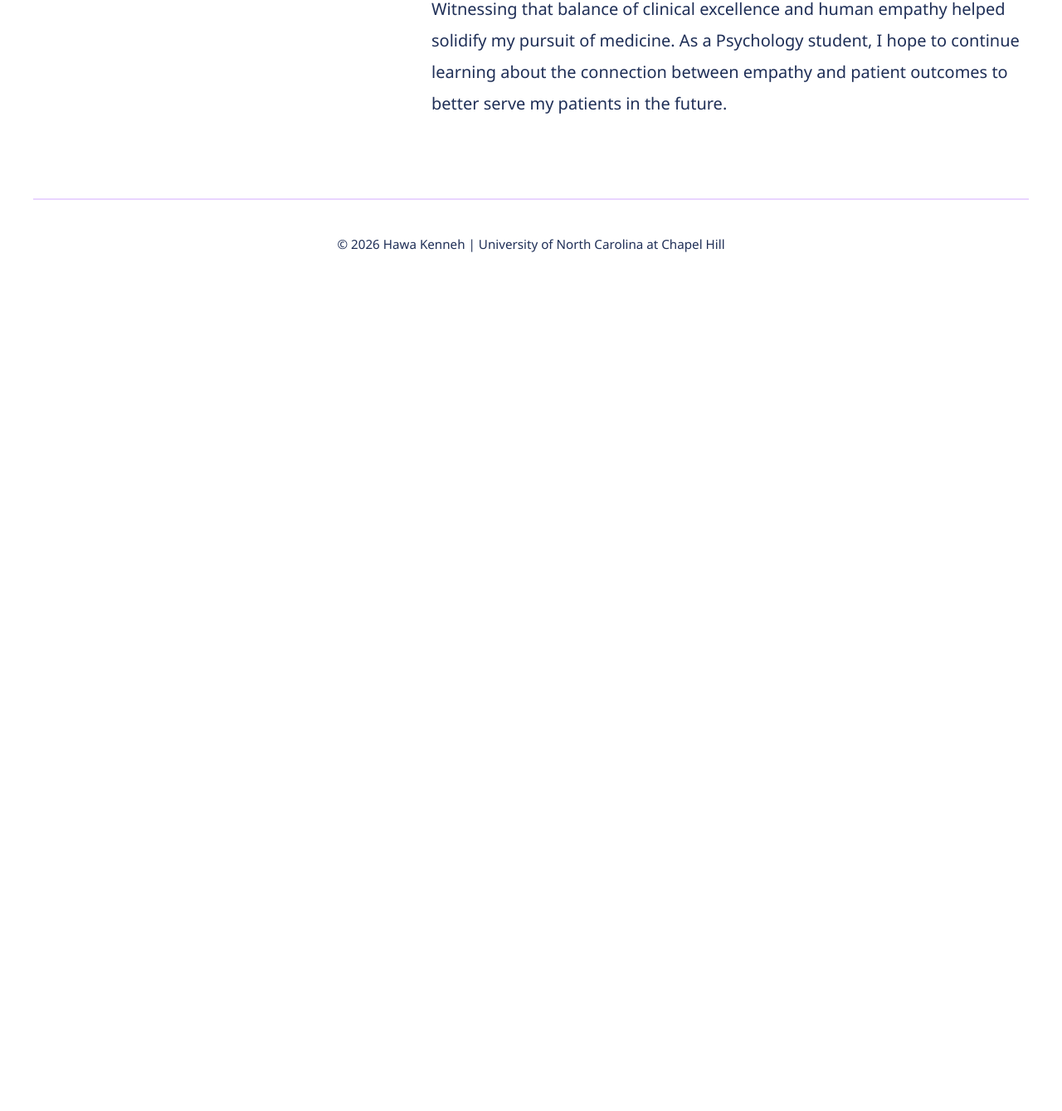
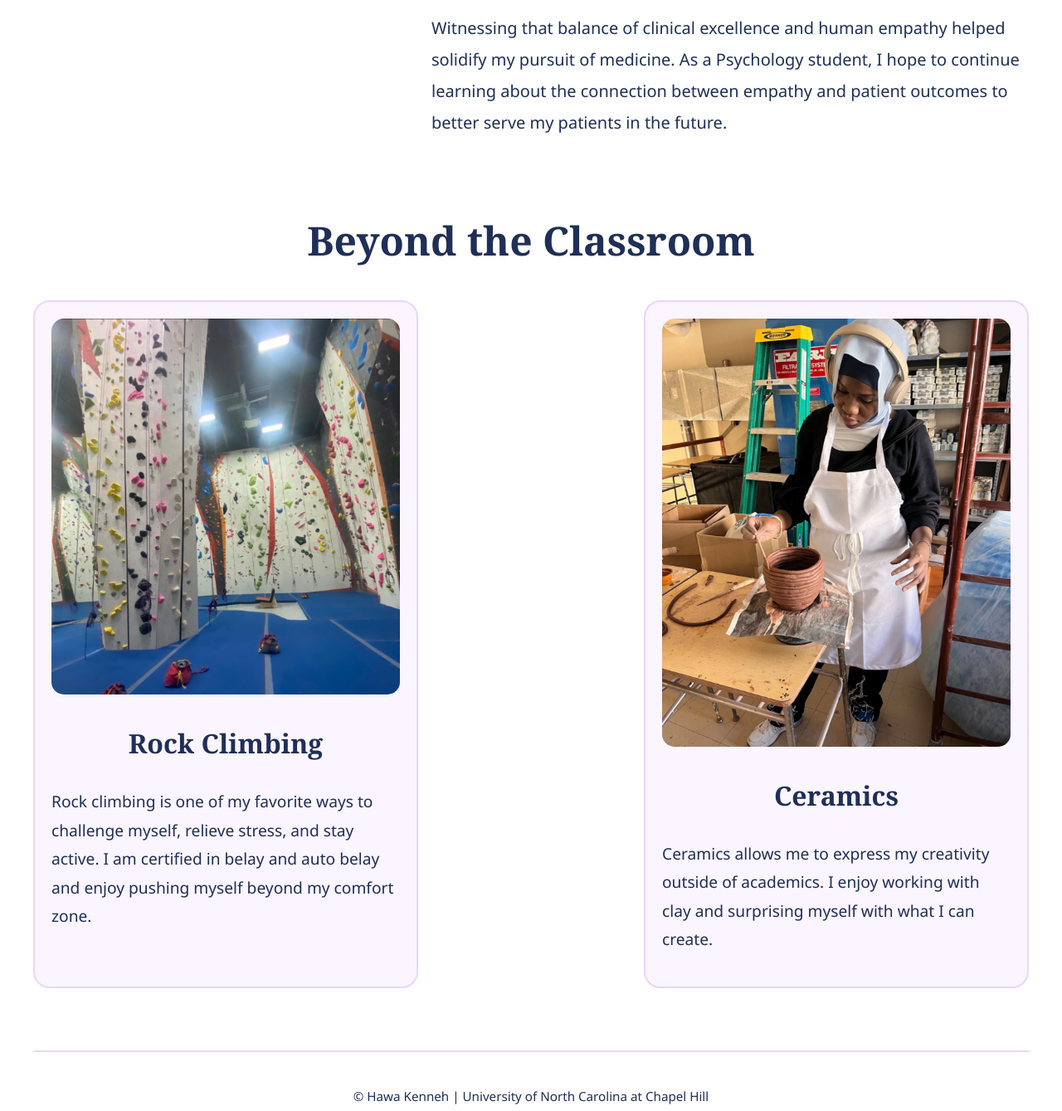
Before and after one commit to hawa7646/hawa7646.github.io, a plain HTML site: page aboutme.html in a window 1280 px wide. Shown: the part 1382-2721 px from the top of the page at 83% size. Before the commit the page ends 1725 px from the top, so only its background shows below. Drawn offline with Linux system fonts and the light colour scheme.

Commit message:
Moved Beyond the Classroom section

```diff
--- a/aboutme.html
+++ b/aboutme.html
@@ -99,8 +99,47 @@
     </div>
 
 </div>
+
+<h2 class="hobbies-title">Beyond the Classroom</h2>
+
+<div class="hobbies">
+
+    <div class="hobby-card">
+
+        <img src="Images/Rock_Climbing.jpeg"
+             alt="Rock Climbing"
+             class="interest-pic">
+
+        <h3>Rock Climbing</h3>
+
+        <p>
+            Rock climbing is one of my favorite ways to challenge myself,
+            relieve stress, and stay active. I am certified in belay and
+            auto belay and enjoy pushing myself beyond my comfort zone.
+        </p>
+
+    </div>
+
+    <div class="hobby-card">
+
+        <img src="Images/Ceramics.jpeg"
+             alt="Ceramics"
+             class="interest-pic">
+
+        <h3>Ceramics</h3>
+
+        <p>
+            Ceramics allows me to express my creativity outside of academics.
+            I enjoy working with clay and surprising myself with what I can create.
+        </p>
+
+    </div>
+
+</div>
+
 <footer>
-        <p>© 2026 Hawa Kenneh | University of North Carolina at Chapel Hill</p>
+    <p>© Hawa Kenneh | University of North Carolina at Chapel Hill</p>
 </footer>
+
 </body>
 </html>
--- a/style.css
+++ b/style.css
@@ -120,13 +120,17 @@ blockquote strong {
 
 .hobbies {
     display: flex;
-    justify-content: center;
-    gap: 50px;
-    flex-wrap: wrap;
+    justify-content: space-between;
+    align-items: stretch;
+    gap: 80px;
+    margin-top: 30px;
+    margin-bottom: 30px;
+    width: 100%;
 }
 
 .hobby-card {
-    width: 450px;
+    flex: 1;
+    max-width: 420px;
     padding: 20px;
     background-color: #FAF5FF;
     border: 2px solid #E9D5FF;
@@ -144,13 +148,20 @@ blockquote strong {
     color: #1f2f57;
     font-size: 2rem;
     font-weight: bold;
-    text-align: left;
+    text-align: center;
 }
 
 .hobby-card p {
     color: #1f2f57;
     font-size: 1.2rem;
     text-align: left;
+}
+
+.about-right h2 {
+    text-align: center;
+    font-size: 2rem;
+    margin-top: 40px;
+    margin-bottom: 40px;
 }
 
 /* ================= ABOUT ME PAGE ================= */
@@ -202,9 +213,10 @@ blockquote strong {
 }
 
 .about-right h2 {
-    text-align: left;
+    text-align: center;
     font-size: 2rem;
-    margin-top: 10px;
+    margin-top: 30px;
+    margin-bottom: 30px;
 }
 
 .about-right p {
@@ -351,3 +363,20 @@ footer p {
     color: #1f2f57;
     font-size: 0.95rem;
 }
+
+.hobbies-title {
+    text-align: center;
+    font-family: Georgia, serif;
+    color: #1f2f57;
+    font-size: 3rem;
+    margin-top: 70px;
+    margin-bottom: 40px;
+}
+
+.hobbies {
+    display: flex;
+    justify-content: space-between;
+    align-items: stretch;
+    gap: 80px;
+    width: 100%;
+}
```
Also changed, not shown: index.html (+5 -39 lines). Lines whose indentation alone changed are shown as unchanged.
